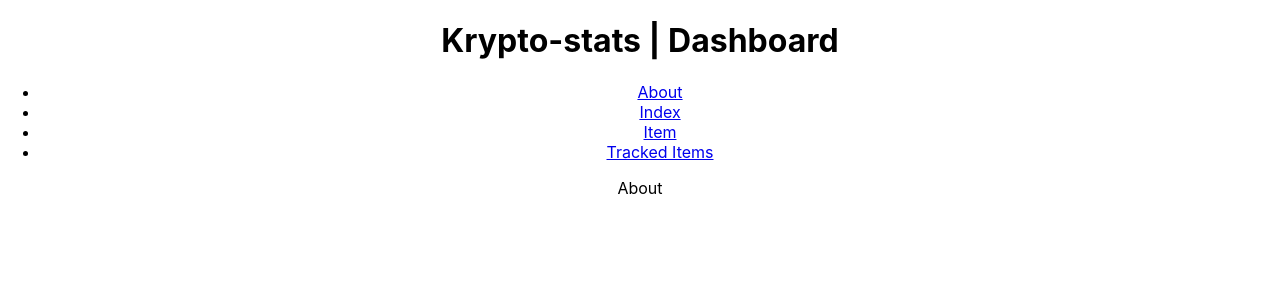
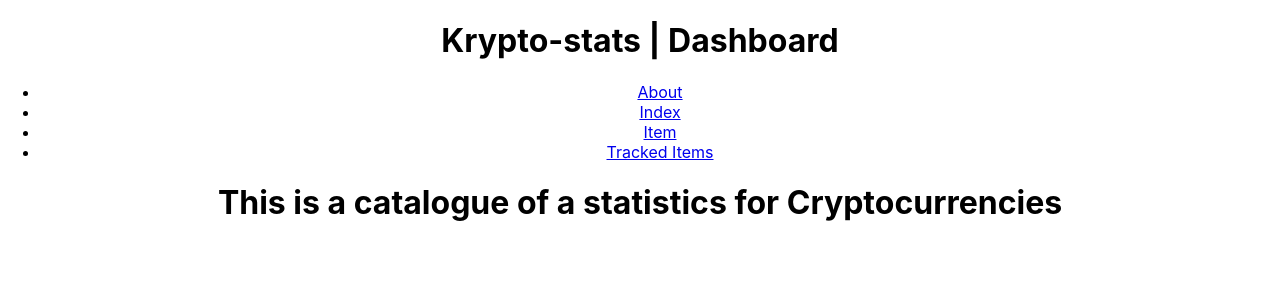
Before and after one commit to CalyCherkaoui/kryptostats-board, a React (Create React App) app: page /about in a window 1280 px wide. Shown: the top 300 px of the page. Built offline with nearby package versions, Linux system fonts and the light colour scheme.

Commit message:
Refactor Coin detail page fetchData inputs

```diff
--- a/src/pages/AboutPage.jsx
+++ b/src/pages/AboutPage.jsx
@@ -4,7 +4,7 @@ import React from 'react';
 const AboutPage = () => {
   return (
     <div>
-      About
+      <h1>This is a catalogue of a statistics for Cryptocurrencies</h1>
     </div>
   );
 };
--- a/src/pages/CoinDetailPage.jsx
+++ b/src/pages/CoinDetailPage.jsx
@@ -40,9 +40,9 @@ const CoinDetailPage = () => {
           }),
           coinGecko.get('/coins/markets', {
             params: {
-              id: coinid,
+              ids: coinid,
               vs_currency: 'usd',
-              per_page: 5,
+              per_page: 1,
               page: '1',
               price_change_percentage: '24h',
             },
@@ -62,7 +62,7 @@ const CoinDetailPage = () => {
           day: day.data.prices,
           week: week.data.prices,
           year: year.data.prices,
-          info: info.data[0],
+          info: info.data,
           infoImage: info.data[0].image,
           infoCurrentPrice: info.data[0].current_price,
           infoChange24: info.data[0].price_change_percentage_24h,
@@ -78,8 +78,8 @@ const CoinDetailPage = () => {
     [],
   );
   const renderCoinData = () => {
-    // console.log('rendering part');
-    // console.log(coinData);
+    console.log('rendering part');
+    console.log(coinData);
     if (isLoading) {
       return <div className="loading_wrapper">Loading data</div>;
     }
```
